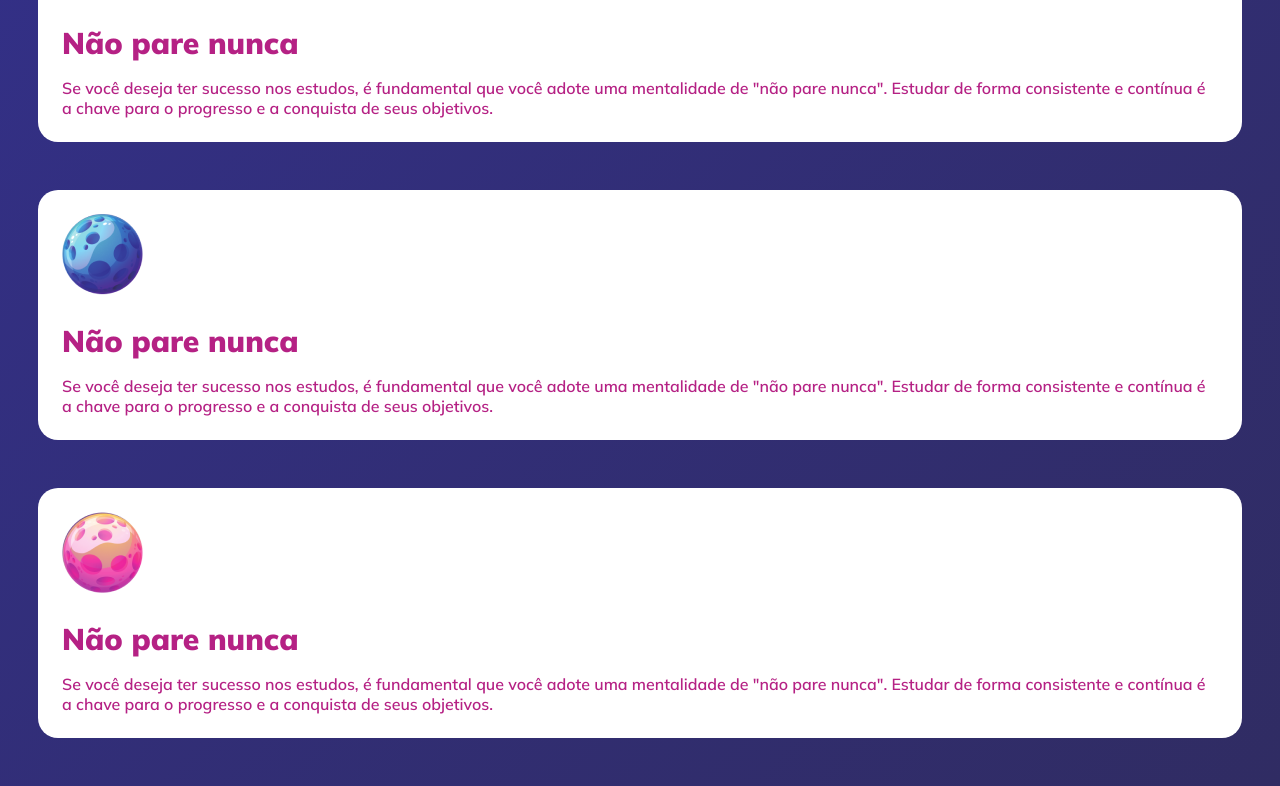
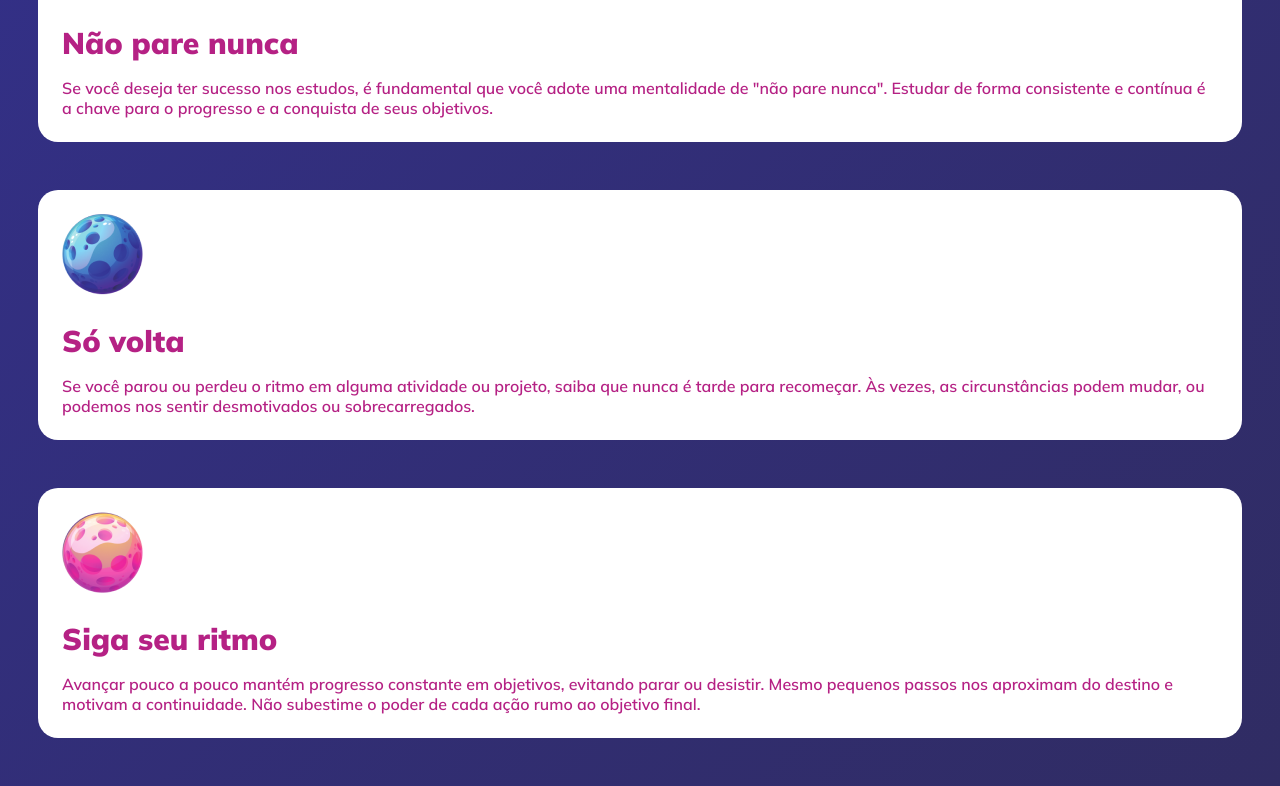
Before and after one commit to Vagner-Jr/explorer-semLimites, a plain HTML site: page index.html in a window 1280 px wide. Shown: the part 830-1616 px from the top of the page. Drawn offline with Linux system fonts and the light colour scheme.

Commit message:
ajusta os cards e seus textos

```diff
--- a/index.html
+++ b/index.html
@@ -32,18 +32,19 @@
         </div>
         <div id="card">
           <img src="./assets/blue-moon.png" alt="imagem de um planeta amarelo">
-          <h2>Não pare nunca</h2>
+          <h2>Só volta</h2>
           <p>
-            Se você deseja ter sucesso nos estudos, é fundamental que você adote uma mentalidade de "não pare nunca".
-            Estudar de forma consistente e contínua é a chave para o progresso e a conquista de seus objetivos.
+            Se você parou ou perdeu o ritmo em alguma atividade ou projeto, saiba que nunca é tarde para recomeçar. Às
+            vezes, as circunstâncias podem mudar, ou podemos nos sentir desmotivados ou sobrecarregados.
           </p>
         </div>
         <div id="card">
           <img src="./assets/pink-moon.png" alt="imagem de um planeta amarelo">
-          <h2>Não pare nunca</h2>
+          <h2>Siga seu ritmo</h2>
           <p>
-            Se você deseja ter sucesso nos estudos, é fundamental que você adote uma mentalidade de "não pare nunca".
-            Estudar de forma consistente e contínua é a chave para o progresso e a conquista de seus objetivos.
+            Avançar pouco a pouco mantém progresso constante em objetivos, evitando parar ou desistir. Mesmo pequenos
+            passos nos aproximam do destino e motivam a continuidade. Não subestime o poder de cada ação rumo ao
+            objetivo final.
           </p>
         </div>
       </div>
```
